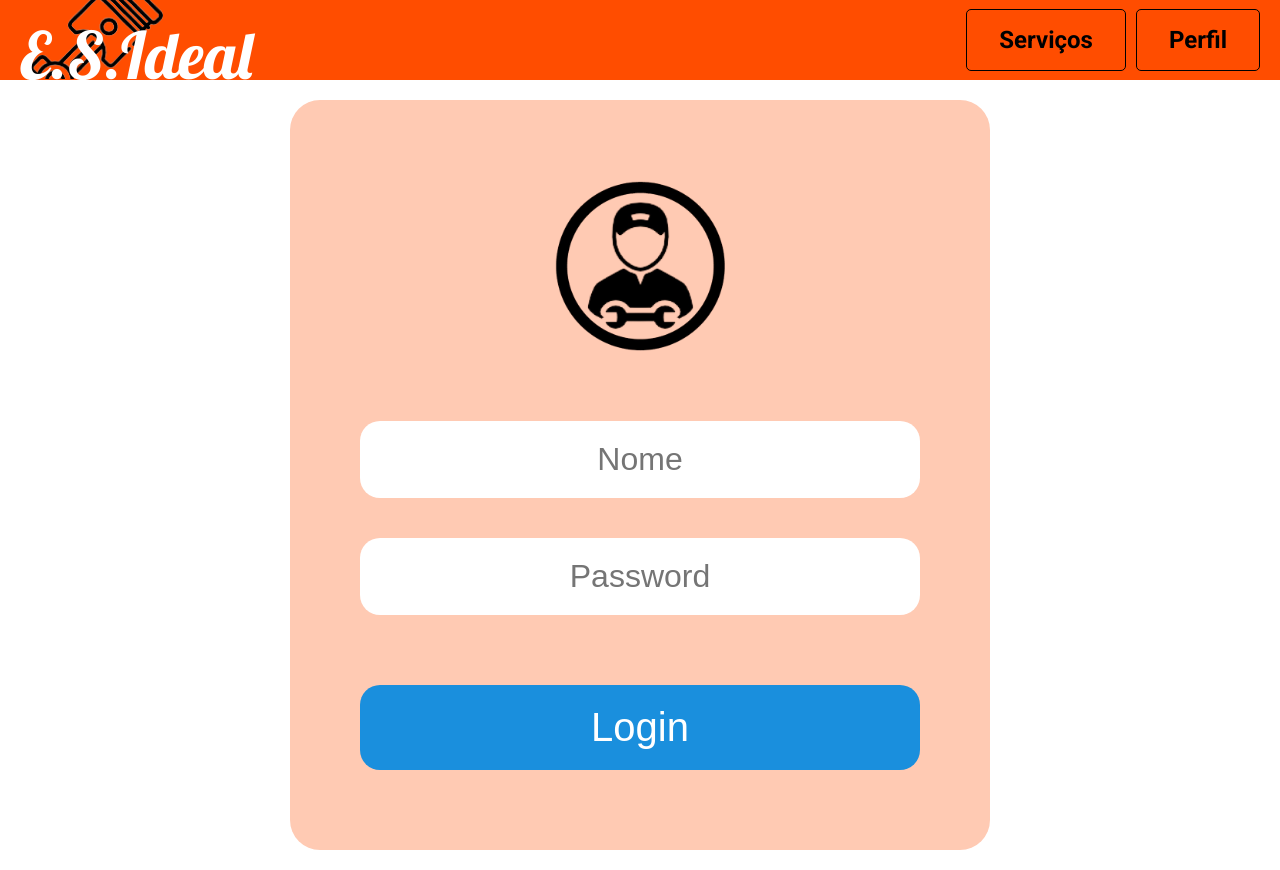
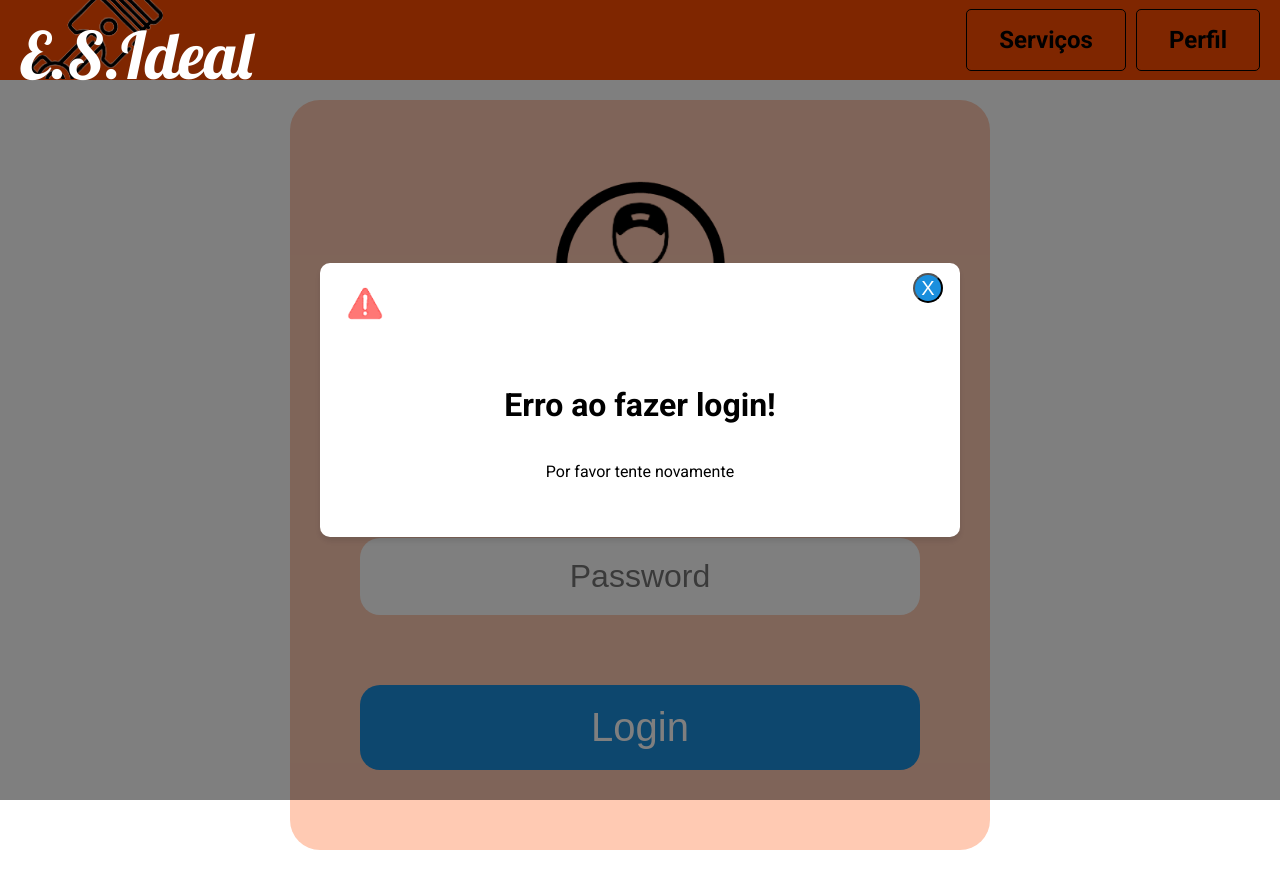
Before and after one commit to LordVader626/IPM, a Vue app in the folder esideal/: page /login in a window 1280 px wide. Both pictures are taken after a click on the button "Login". Built offline with nearby package versions, Linux system fonts and the light colour scheme; data requests are answered from the project's data file.

Commit message:
Login Error Pop Up

```diff
--- /dev/null
+++ b/esideal/src/components/LoginError.vue
@@ -0,0 +1,66 @@
+<template>
+    <transition name="modal-animation">
+        <div v-show="modalActive" class="modal">
+            <transition name="modal-animation-inner">
+                <div v-show="modalActive" class="modal-inner">
+                    <!--Error Content -->
+                    <slot />
+                    <button class="button" @click="$emit('close')">X</button>
+                </div>
+            </transition>
+        </div>
+    </transition>
+</template>
+
+
+<script>
+export default {
+    props: ['modalActive', 'errorImage'],
+
+};
+</script>
+
+
+<style scoped>
+.modal {
+    display: flex;
+    justify-content: center;
+    align-items: center;
+    height: 100%; /* Ensure the modal covers the full height of the viewport */
+    width: 100%; /* Ensure the modal covers the full width of the viewport */
+    position: fixed; /* Position the modal relative to the viewport */
+    top: 0; /* Align the modal to the top of the viewport */
+    left: 0; /* Align the modal to the left of the viewport */
+    background-color: rgba(0, 0, 0, 0.5); /* Optional: Add a semi-transparent background */
+}
+
+.modal-inner {
+    position: relative;
+    max-width: 640px;
+    width: 80%;
+    background-color: white; /* Ensure the modal content has a solid background */
+    padding: 20px;
+    border-radius: 10px; /* Optional: Add some rounded corners */
+    box-shadow: 0 4px 6px rgba(0, 0, 0, 0.1); /* Optional: Add a subtle shadow for depth */
+}
+
+.button {
+    position: absolute;
+    top: 10px; /* Adjust this value to position the button from the top edge of the modal */
+    right: 5%; /* Center the button horizontally */
+    transform: translateX(50%); /* Offset the button to the left by half its width */
+    width: 30px;
+    height: 30px;
+    border-radius: 23px;
+    background-color: var(--color-button-blue);
+    color: white;
+    font-size: 20px;
+    opacity: 1;
+    z-index: 10;
+    cursor: pointer;
+    display: flex;
+    justify-content: center;
+    align-items: center;
+}
+
+</style>
--- a/esideal/src/pages/Login.vue
+++ b/esideal/src/pages/Login.vue
@@ -1,5 +1,6 @@
 <template>
     <div class="layout">
+
         <div class="card">
             <!-- Logo Mecanico -->
             <img src="../assets/images/mechanic.png" alt="Mechanic Logo" class="mecPic"/>
@@ -10,11 +11,22 @@
             <!-- Butão Login -->
             <button @click="login" class="login-button">Login</button>
         </div>
+
+        <LoginError :modalActive="modalActive" @close="toggleModal">
+            <img src="../assets/images/error.png" alt="Error" class="errorImg"/>
+            <div class="modal-content">
+                <h1>Erro ao fazer login!</h1>
+                <p>Por favor tente novamente</p>
+            </div>
+        </LoginError>
+
     </div>
 </template>
 
 <script>
 import axios from 'axios';
+import LoginError from '../components/LoginError.vue';
+import {ref} from 'vue'
 
 export default {
     data() {
@@ -23,6 +35,20 @@ export default {
             telefone: ''
         };
     },
+    setup() {
+        const modalActive = ref(false);
+
+        const toggleModal = () => {
+            modalActive.value = !modalActive.value;
+        };
+
+        return { modalActive, toggleModal };
+    },
+
+    components: {
+        LoginError,
+    },
+
     methods: {
         async login() {
             try {
@@ -36,12 +62,14 @@ export default {
                     // Redirect to services page if authentication succeeds
                     this.$router.push('/services');
                 } else {
-                    alert("Email ou senha incorretos!");
+                    //alert("Email ou senha incorretos!");
+                    this.toggleModal();
                 }
             } catch (error) {
                 // Handle authentication errors
                 console.error('Error logging in:', error);
-                alert("Erro ao fazer login. Por favor, tente novamente mais tarde.");
+                //alert("Erro ao fazer login. Por favor, tente novamente mais tarde.");
+                this.toggleModal();
             }
         }
     }
@@ -100,4 +128,21 @@ export default {
     border: none;
     margin-top: 50px;
 }
+
+.modal-content {
+    display: flex;
+    flex-direction: column;
+    justify-content: center;
+    align-items: center;
+    text-align: center;
+    padding: 20px;
+}
+
+.errorImg {
+    display: flex;
+    width: 50px; /* Adjust the size as needed */
+    height: auto;
+    margin-bottom: 20px; /* Add some space below the image */
+}
+
 </style>
```
Also changed, not shown: esideal/src/assets/images/error.png (added).
